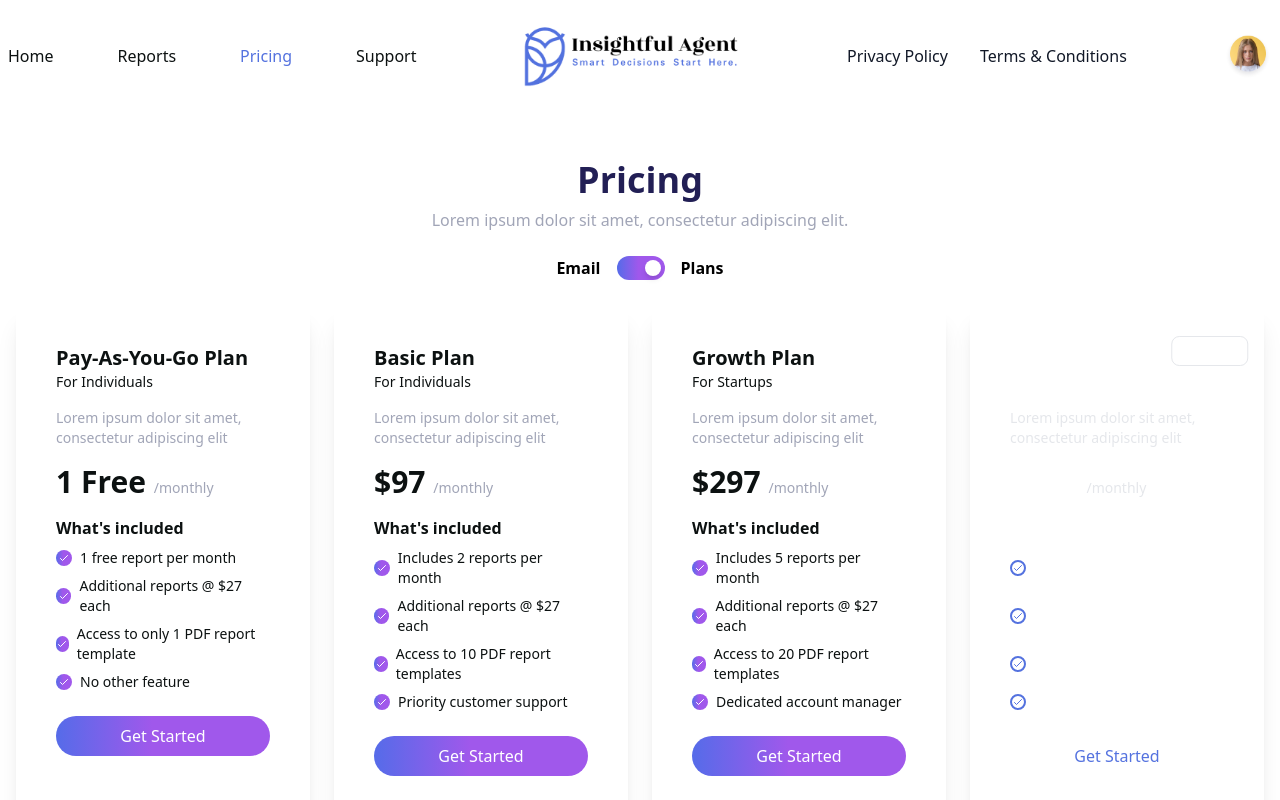
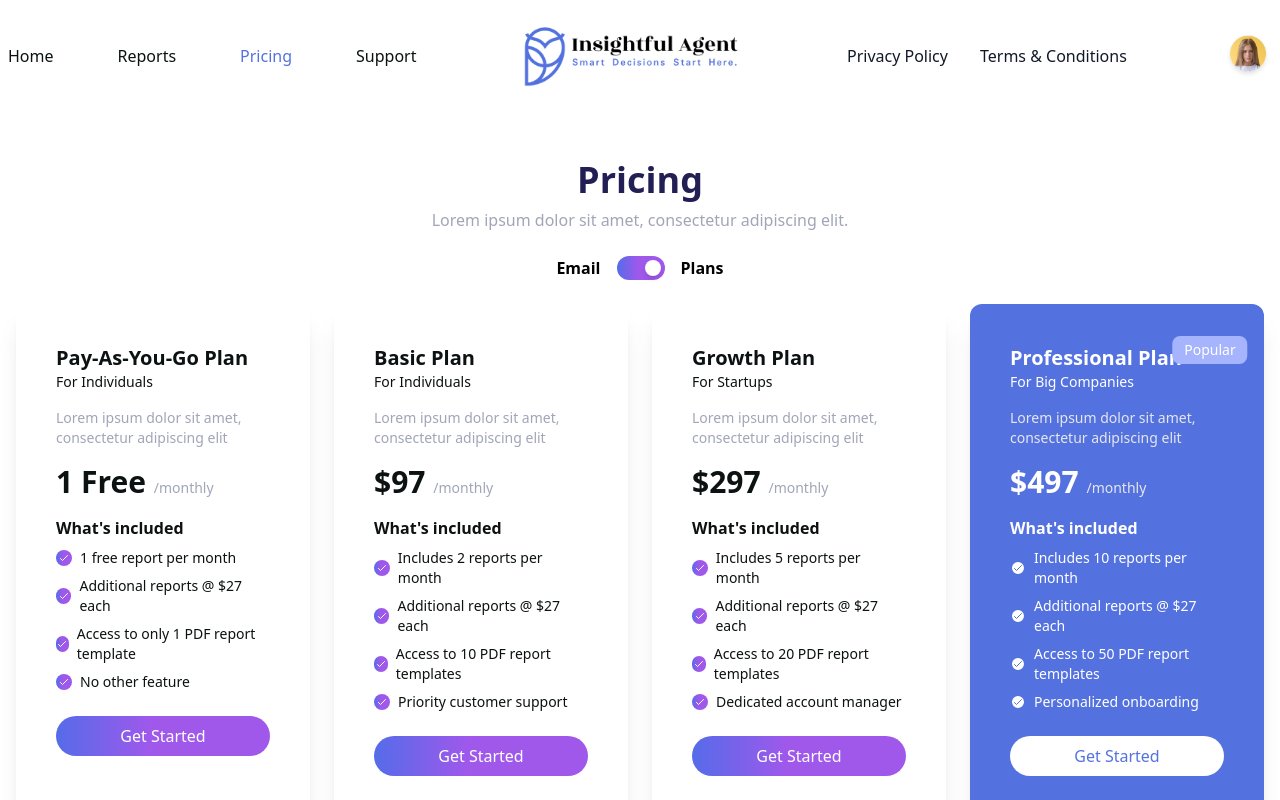
Before and after one commit to adil-16/InsightfulAgent, a React (Vite) app: page /pricing in a window 1280 px wide. Shown: the top 800 px of the page. Built offline with nearby package versions, Linux system fonts and the light colour scheme.

Commit message:
Pricing colors updation

```diff
--- a/src/pages/Pricing/Pricing.jsx
+++ b/src/pages/Pricing/Pricing.jsx
@@ -55,13 +55,13 @@ const Pricing = () => {
         {(isEmail ? emailPlanData : planData).map((plan, idx) => (
           <div
             key={idx}
-            className={`${plan.bgClass} shadow-xl h-auto p-10 rounded-xl relative`}
+            className={`${plan?.bgClass} shadow-xl h-auto p-10 rounded-xl relative`}
           >
             {plan.isProfessional || plan.isPopular ? (
               <div
                 className={`absolute top-8 ${
                   isEmail ? "left-56" : "left-60"
-                } transform -translate-x-1/2 border text-sm text-white px-3 py-1 rounded-lg`}
+                } transform -translate-x-1/2 bg-indigo-300 text-sm text-white px-3 py-1 rounded-lg`}
               >
                 {plan.isProfessional || plan.isPopular ? "Popular" : ""}
               </div>
--- a/tailwind.config.js
+++ b/tailwind.config.js
@@ -1,6 +1,7 @@
 /** @type {import('tailwindcss').Config} */
 export default {
   content: ["./index.html", "./src/**/*.{js,ts,jsx,tsx}"],
+  safelist: ["bg-custom-blue", "bg-indigo-300", "text-custom-blue", "bg-white"],
   theme: {
     extend: {
       colors: {
```
